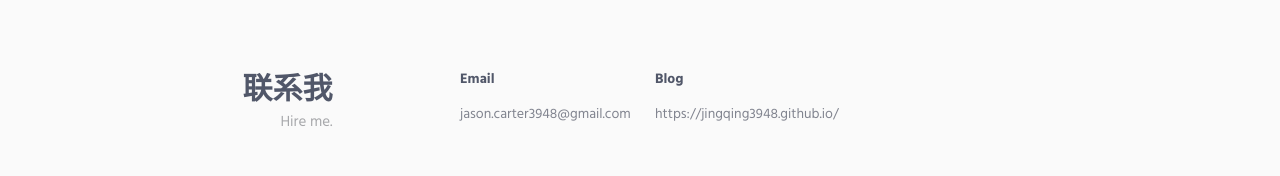
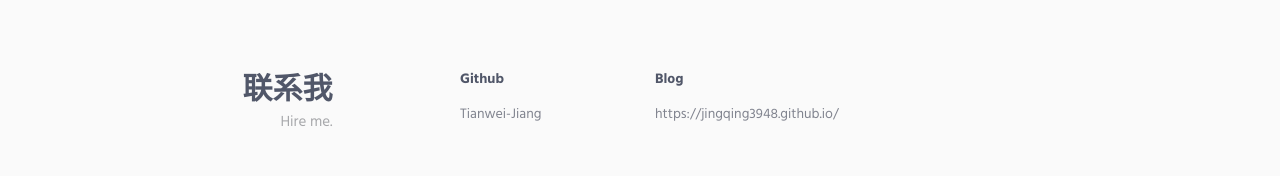
Before and after one commit to Jingqing3948/Tianweijiang.github.io, a plain HTML site: page index.html in a window 1280 px wide. Shown: the part 2665-2841 px from the top of the page. Drawn offline with nearby package versions, Linux system fonts and the light colour scheme; some packages are replaced by stand-ins of ours; a script that the page names is missing.

Commit message:
Site updated: 2024-03-14 22:40:39

```diff
--- a/index.html
+++ b/index.html
@@ -562,8 +562,8 @@
                     <div class="row">
 
                           <div class="col-md-3 col-xs-6 md-margin-b-30">
-                              <h5>Email</h5>
-                              <a href="#">jason.carter3948@gmail.com</a>
+                              <h5>Github</h5>
+                              <a target="_blank" rel="noopener" href="https://github.com/Jingqing3948/Tianwei-Jiang">Tianwei-Jiang</a>
                           </div>
 
                           <div class="col-md-3 col-xs-6 md-margin-b-30">
```
Also changed, not shown: 2024/03/03/hello-world/index.html (+2 -2 lines), archives/2024/03/index.html (+2 -2 lines), archives/2024/index.html (+2 -2 lines), archives/index.html (+2 -2 lines).
